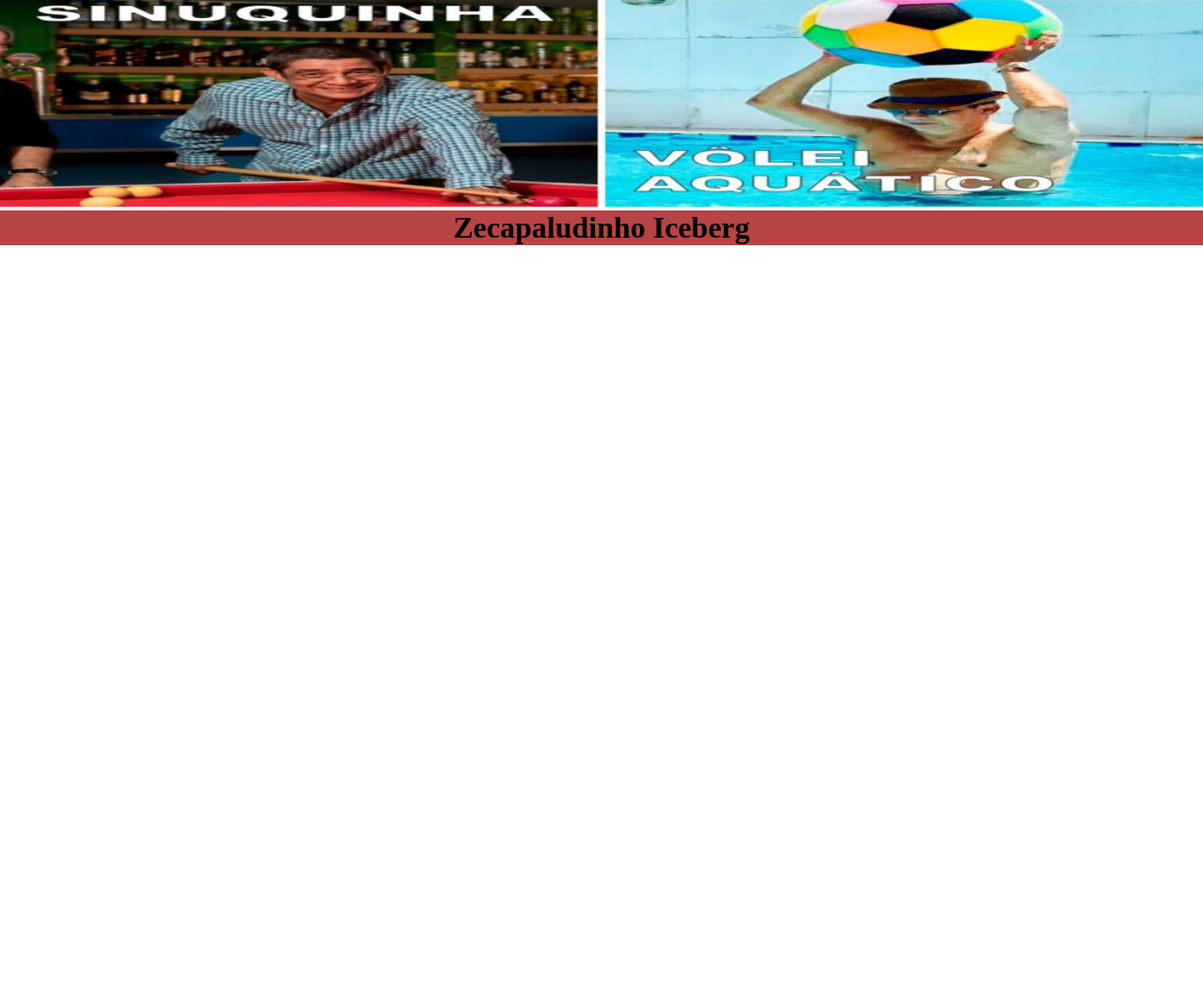
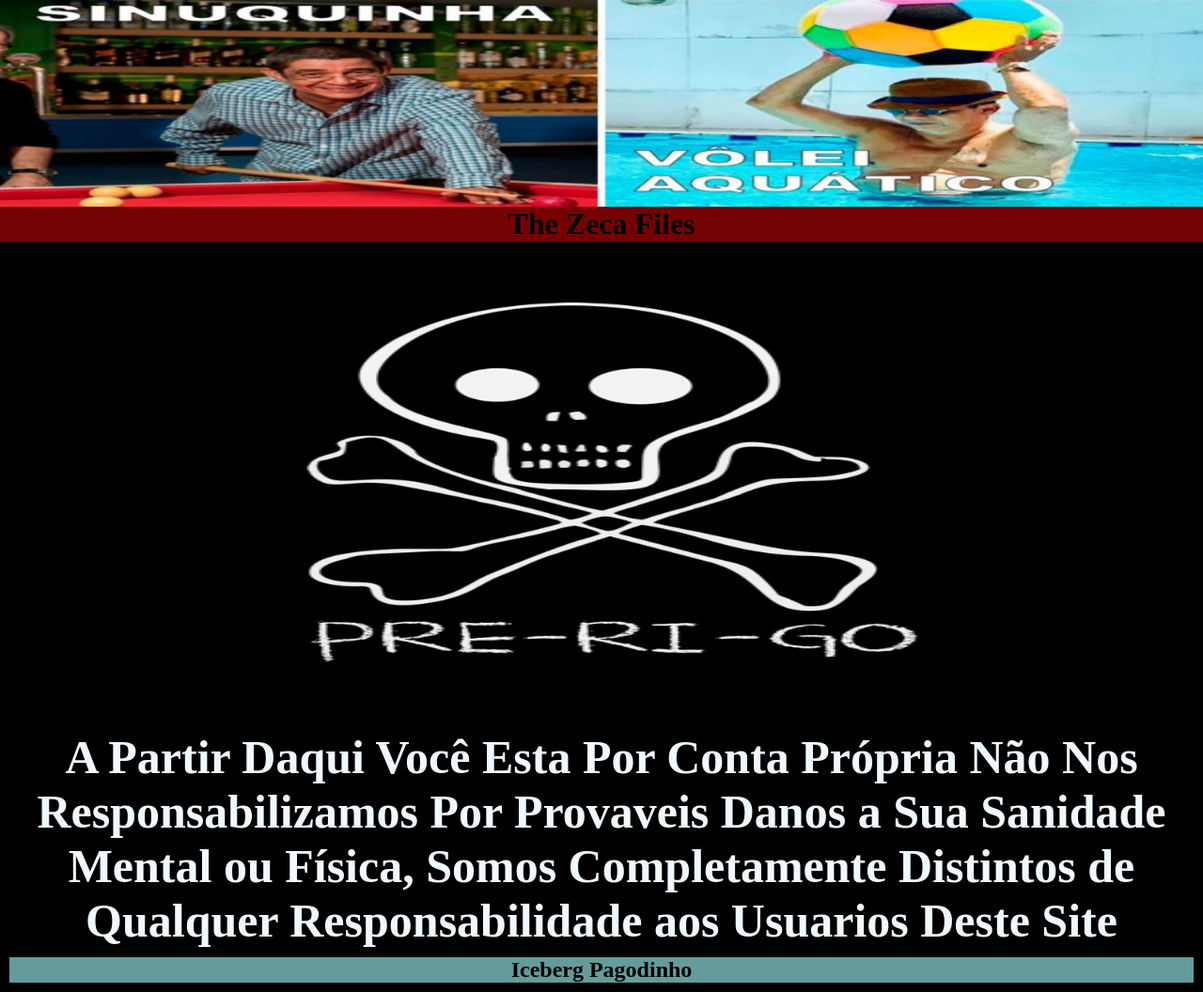
Before and after one commit to DarkKiru/zeca-paludinho, a plain HTML site: page index.html in a window 1280 px wide. Shown: the whole page at 94% size. Before the commit the page ends 800 px from the top, so only its background shows below. Drawn offline with Linux system fonts and the light colour scheme.

Commit message:
pagodinho

```diff
--- a/index.html
+++ b/index.html
@@ -4,13 +4,16 @@
     <meta charset="UTF-8">
     <meta http-equiv="X-UA-Compatible" content="IE=edge">
     <meta name="viewport" content="width=device-width, initial-scale=1.0">
-    <title>Document</title>
+    <title>файлы зека</title>
     <link rel="stylesheet" href="style.css">
 </head>
 <body>
      <header>
       <img class="teto" src="teto.jpg" alt="Essa aula me deixa calvo">
-<h1 class="titulo">Zecapaludinho Iceberg</h1>
+      <h1 class="titulo">The Zeca Files</h1>
+      <img class="caution" src="caution.jpg" alt="Prerigo">
+      <h3 class="aviso"> A Partir Daqui Você Esta Por Conta Própria Não Nos Responsabilizamos Por Provaveis Danos a Sua Sanidade Mental ou Física, Somos Completamente Distintos de Qualquer Responsabilidade aos Usuarios Deste Site</h3>
+      <h2 class="Iceberg"> Iceberg Pagodinho</h2>
 </header>
 
 </body>
--- a/style.css
+++ b/style.css
@@ -1,3 +1,6 @@
+ body {
+    background-color: black;
+ }
 * {
     padding:0 ;
     margin:0 ;
@@ -9,5 +12,22 @@
 .titulo {
     text-align: center;
     background-color: rgba(158, 3, 3, 0.74);
+    margin: -4px;
 
 }
+.Iceberg {
+    background-color: rgb(101, 155, 155);
+    width: %;
+    text-align: center;
+    margin: 10px;
+}
+.caution {
+    width: 100%;
+    height: 500px;
+    margin: 10px;
+}
+.aviso {
+    color: aliceblue;
+    text-align: center;
+    font-size: 50px;
+}
```
Also changed, not shown: caution.jpg (added).
